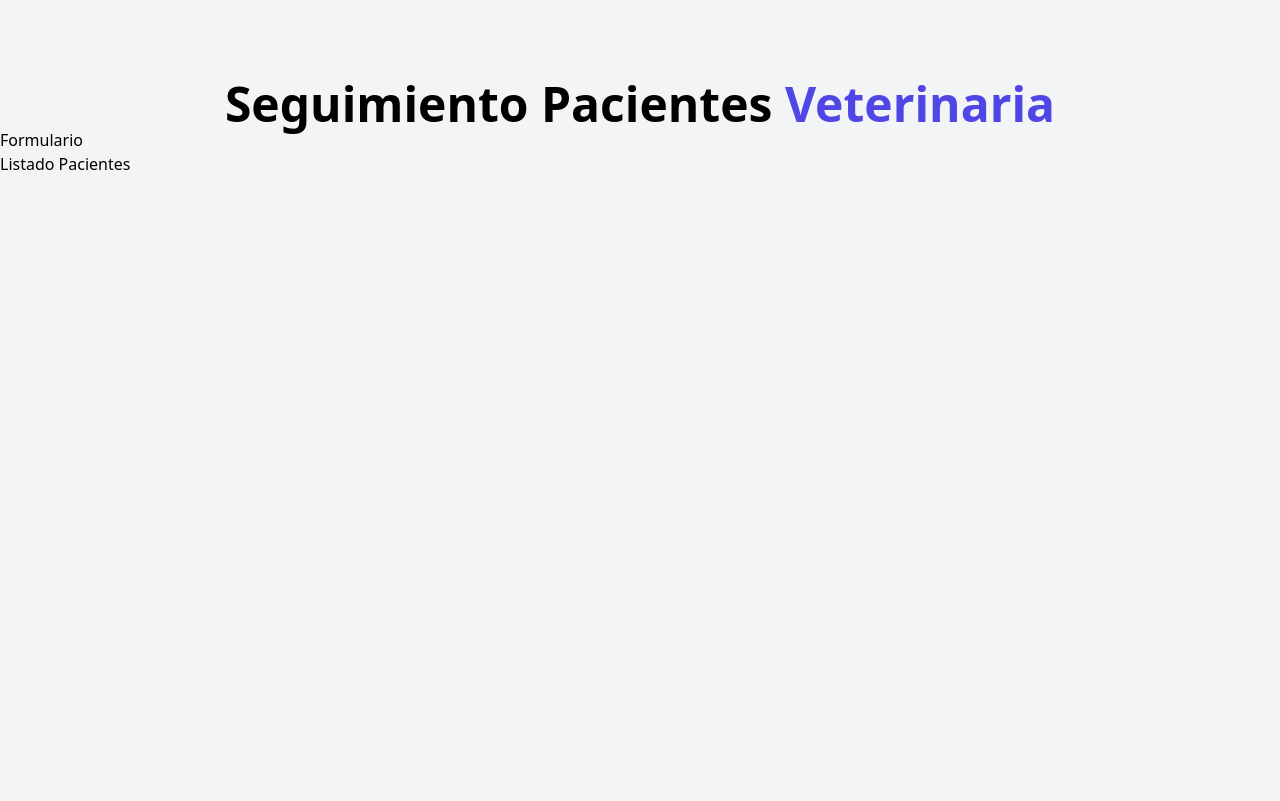
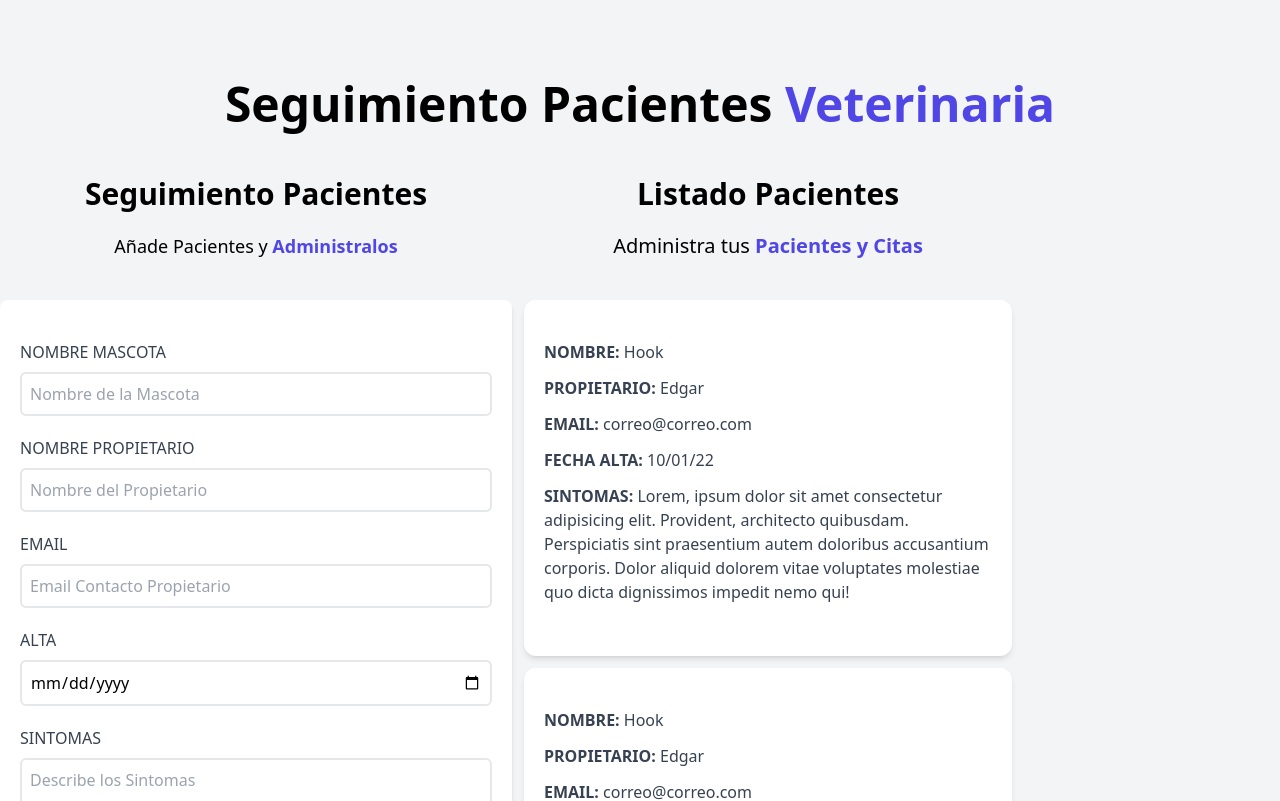
Before and after one commit to EdOsoNB/citas_react_vite, a React (Vite) app: page / in a window 1280 px wide. Shown: the top 801 px of the page. Built offline with nearby package versions, Linux system fonts and the light colour scheme.

Commit message:
Created html layout and added styles to Formulario & ListadoPacientes

```diff
--- a/src/App.jsx
+++ b/src/App.jsx
@@ -7,8 +7,10 @@
   return (
     <div className="container mx-auto mt-20">
       <Header />
-      <Formulario />
-      <ListadoPacientes />
+      <div className="mt-12 md:flex">
+        <Formulario />
+        <ListadoPacientes />
+      </div>
     </div>
   )
 }
--- a/src/components/Formulario.jsx
+++ b/src/components/Formulario.jsx
@@ -1,7 +1,34 @@
 const Formulario = () => {
   return (
-    <div>
-        <h2>Formulario</h2>
+    <div className="md:w-1/2 lg:w-2/5">
+        <h2 className="font-black text-3xl text-center">Seguimiento Pacientes</h2>
+        <p className="text-lg mt-5 text-center mb-10">
+          Añade Pacientes  y {""}
+          <span className="text-indigo-600 font-bold">Administralos</span>
+        </p>
+        <form className="bg-white shadow-md rounded-lg py-10 px-5 mb-10">
+          <div className="mb-5">
+            <label htmlFor="mascota" className="block text-gray-700 uppercase text-bold">Nombre Mascota</label>
+            <input id="mascota" type="text" placeholder="Nombre de la Mascota" className="border-2 w-full p-2 mt-2 placeholder-gray-400 rounded-md" />
+          </div>
+          <div className="mb-5">
+            <label htmlFor="propietario" className="block text-gray-700 uppercase text-bold">Nombre Propietario</label>
+            <input id="propietario" type="text" placeholder="Nombre del Propietario" className="border-2 w-full p-2 mt-2 placeholder-gray-400 rounded-md" />
+          </div>
+          <div className="mb-5">
+            <label htmlFor="email" className="block text-gray-700 uppercase text-bold">Email</label>
+            <input id="email" type="email" placeholder="Email Contacto Propietario" className="border-2 w-full p-2 mt-2 placeholder-gray-400 rounded-md" />
+          </div>
+          <div className="mb-5">
+            <label htmlFor="alta" className="block text-gray-700 uppercase text-bold">Alta</label>
+            <input id="alta" type="date" className="border-2 w-full p-2 mt-2 placeholder-gray-400 rounded-md" />
+          </div>
+          <div className="mb-5">
+            <label htmlFor="sintomas" className="block text-gray-700 uppercase text-bold">Sintomas</label>
+            <textarea id="sintomas" className="border-2 w-full p-2 mt-2 placeholder-gray-400 rounded-md" placeholder="Describe los Sintomas"></textarea>
+          </div>
+          <input type="submit" className="bg-indigo-600 w-full p-3 text-white uppercase font-bold hover:bg-indigo-700 cursor-pointer transition-all" value="Agregar Paciente" />
+        </form>
     </div>
   )
 }
--- a/src/components/ListadoPacientes.jsx
+++ b/src/components/ListadoPacientes.jsx
@@ -1,7 +1,19 @@
+import Paciente from "./Paciente"
+
 const ListadoPacientes = () => {
     return (
-        <div>
-            <h2>Listado Pacientes</h2>
+        <div className="md:w-1/2 lg:w-2/5 md:h-screen overflow-y-scroll">
+            <h2 className="font-black text-3xl text-center">Listado Pacientes</h2>
+            <p className="text-xl mt-5 mb-10 text-center">
+                Administra tus {''}
+                <span className="text-indigo-600 font-bold">Pacientes y Citas</span>
+            </p>
+            <Paciente />
+            <Paciente />
+            <Paciente />
+            <Paciente />
+            <Paciente />
+            <Paciente />
         </div>
     )
 }
--- /dev/null
+++ b/src/components/Paciente.jsx
@@ -0,0 +1,23 @@
+const Paciente = () => {
+    return (
+        <div className="m-3 bg-white shadow-md px-5 py-10 rounded-xl">
+            <p className="font-bold mb-3 text-gray-700 uppercase">Nombre: {''}
+                <span className="font-normal normal-case">Hook</span>
+            </p>
+            <p className="font-bold mb-3 text-gray-700 uppercase">Propietario: {''}
+                <span className="font-normal normal-case">Edgar</span>
+            </p>
+            <p className="font-bold mb-3 text-gray-700 uppercase">Email: {''}
+                <span className="font-normal normal-case">correo@correo.com</span>
+            </p>
+            <p className="font-bold mb-3 text-gray-700 uppercase">Fecha Alta: {''}
+                <span className="font-normal normal-case">10/01/22</span>
+            </p>
+            <p className="font-bold mb-3 text-gray-700 uppercase">Sintomas: {''}
+                <span className="font-normal normal-case">Lorem, ipsum dolor sit amet consectetur adipisicing elit. Provident, architecto quibusdam. Perspiciatis sint praesentium autem doloribus accusantium corporis. Dolor aliquid dolorem vitae voluptates molestiae quo dicta dignissimos impedit nemo qui!</span>
+            </p>
+        </div>
+    )
+}
+
+export default Paciente
```
